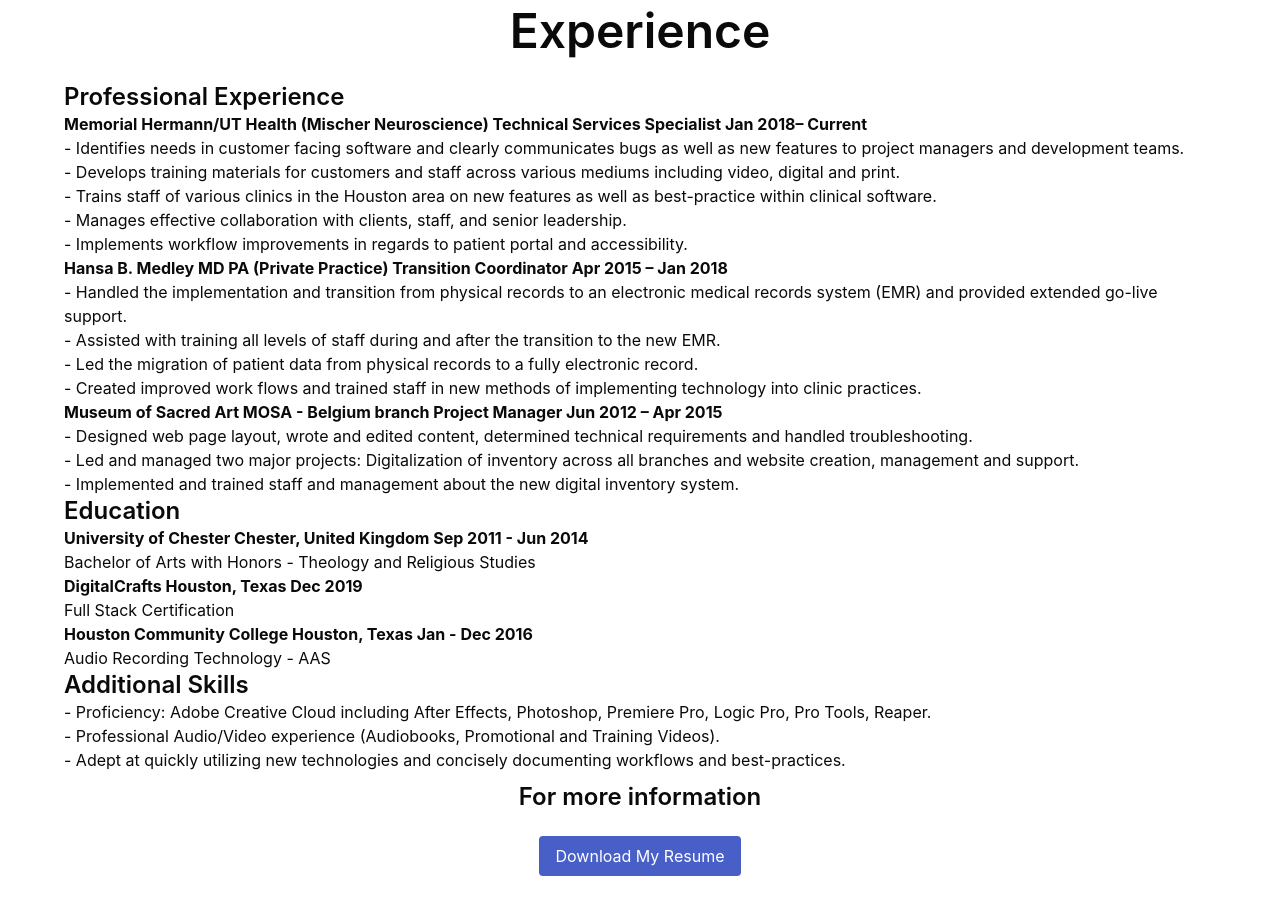
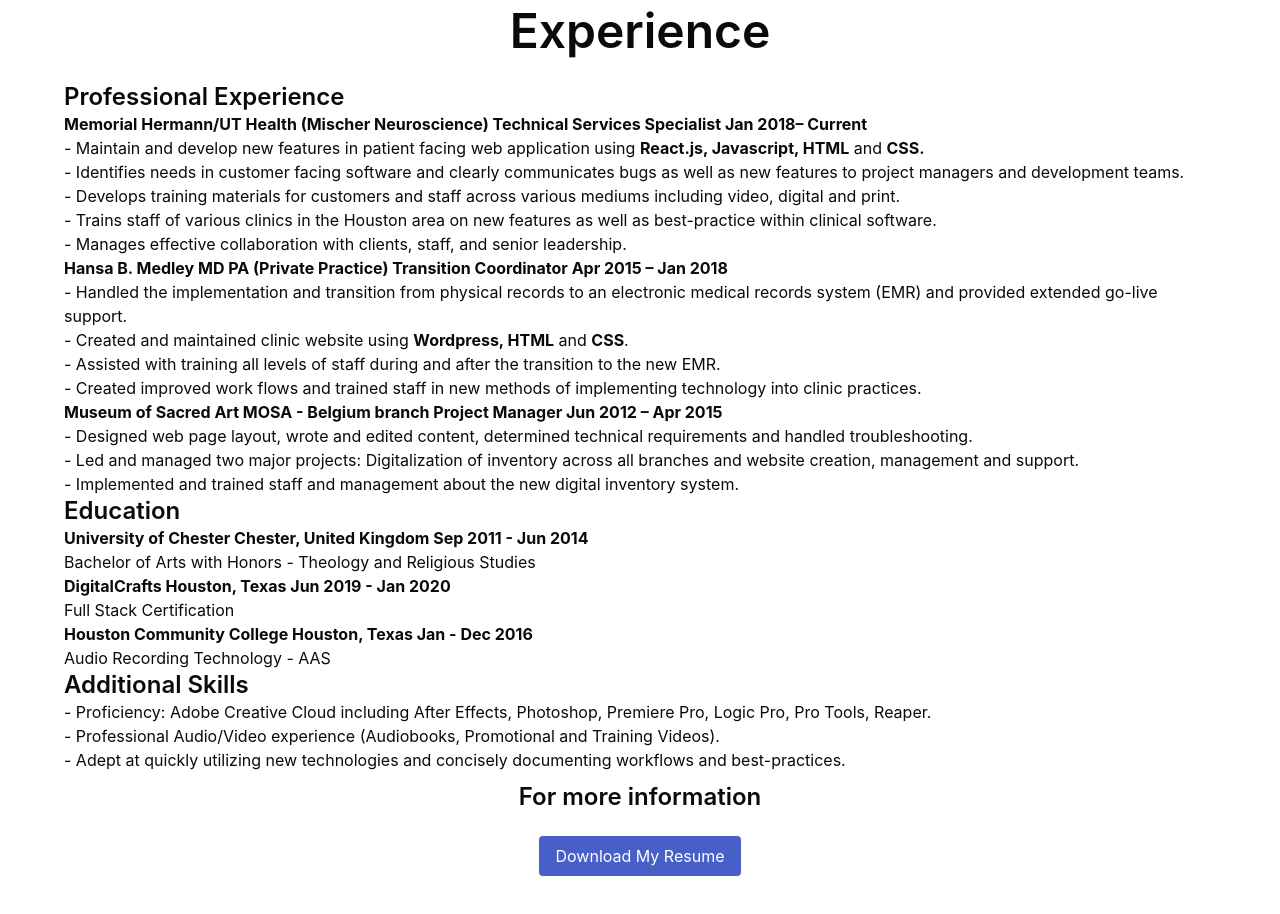
Before and after one commit to Gauraklein/Portfolio, a website: page index.html in a window 1280 px wide. Shown: the part 3100-4014 px from the top of the page. Drawn offline with nearby package versions, Linux system fonts and the light colour scheme.

Commit message:
added in updated resume

```diff
--- a/index.html
+++ b/index.html
@@ -325,6 +325,9 @@
                             </strong>
                         </p>
                         <p>
+                            -  Maintain and develop new features in patient facing web application using <strong>React.js, Javascript, HTML</strong> and <strong>CSS.</strong>
+                        </p>
+                        <p>
                             - Identifies needs in customer facing software and clearly communicates
                             bugs as well as new features to project managers and development teams.
                         </p>
@@ -340,10 +343,7 @@
                             - Manages effective collaboration with clients, staff, and senior
                             leadership.
                         </p>
-                        <p>
-                            - Implements workflow improvements in regards to patient portal and
-                            accessibility.
-                        </p>
+
                         <p>
                             <strong>
                                 Hansa B. Medley MD PA (Private Practice) Transition Coordinator Apr
@@ -356,12 +356,11 @@
                             support.
                         </p>
                         <p>
+                            - Created and maintained clinic website using <strong>Wordpress, HTML</strong> and <strong>CSS</strong>.
+                        </p>
+                        <p>
                             - Assisted with training all levels of staff during and after the
                             transition to the new EMR.
-                        </p>
-                        <p>
-                            - Led the migration of patient data from physical records to a fully
-                            electronic record.
                         </p>
                         <p>
                             - Created improved work flows and trained staff in new methods of
@@ -400,7 +399,7 @@
                             Bachelor of Arts with Honors - Theology and Religious Studies
                         </p>
                         <p>
-                            <strong>DigitalCrafts Houston, Texas Dec 2019</strong>
+                            <strong>DigitalCrafts Houston, Texas Jun 2019 - Jan 2020</strong>
                         </p>
                         <p>
                             Full Stack Certification
```
Also changed, not shown: 1 other file.
